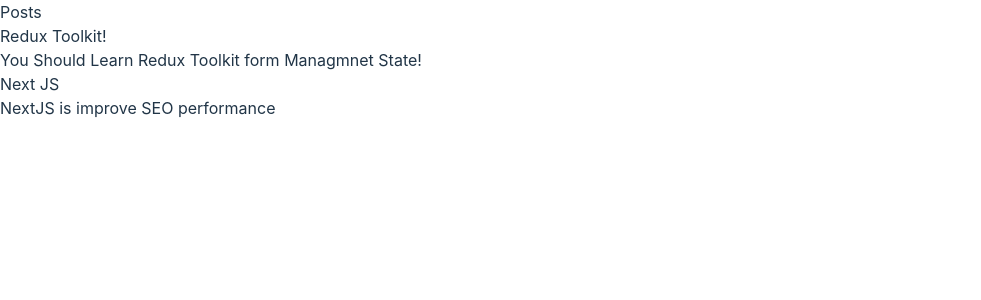
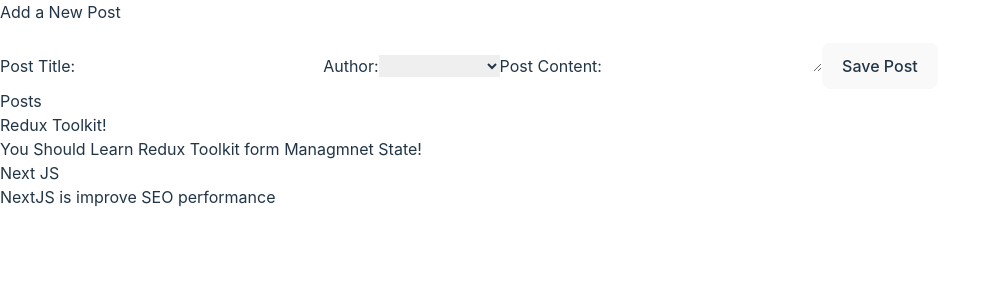
Before and after one commit to Omed0/Redux_Toolkit_template, a React app in the folder client/: page / in a window 1280 px wide. Shown: the top 300 px of the page, without its empty margins (0-981 px from the left). Built offline with nearby package versions, Linux system fonts and the light colour scheme; the HTML template or start-up script is replaced by a standard one.

Commit message:
add usersSclice and function prepar for specific data

```diff
--- a/client/src/app/store.js
+++ b/client/src/app/store.js
@@ -1,10 +1,12 @@
 import { configureStore } from "@reduxjs/toolkit";
 
 import postsReducer from '../features/posts/postsSlice'
+import usersSlice from "../features/users/usersSlice";
 
 
 export const store = configureStore({
     reducer: {
-        posts: postsReducer
+        posts: postsReducer,
+        users: usersSlice
     }
 })
--- a/client/src/features/posts/addPostForm.jsx
+++ b/client/src/features/posts/addPostForm.jsx
@@ -1,60 +1,78 @@
 import { useState } from "react";
-import { useDispatch } from "react-redux";
+import { useDispatch, useSelector } from "react-redux";
+import { postAdded } from "./postsSlice";
+import { selectAllUsers } from "../users/usersSlice";
 
-import { postAdded } from "./postsSlice";
+export default function addPostForm() {
 
-export default function AddPostForm() {
-    const dispatch = useDispatch()
-
-    const [postData, setPostData] = useState([
+    const dispatch = useDispatch();
+    const users = useSelector(selectAllUsers)
+    const [postData, setPostData] = useState(
         {
             title: '',
-            content: ''
+            content: '',
+            userId: '',
         }
-    ])
+    )
+
     const handleChange = (e) => {
         const { name, value } = e.target
         setPostData({
             ...postData,
             [name]: value
         })
-
+    }
     const onSavePostClicked = () => {
         if (postData) {
-                dispatch(
-                    postAdded(postData)
-                )
-                setPostData([{ title: '', content: '' }])
+            dispatch(postAdded(postData.title, postData.content, postData.userId))
+            setPostData({ title: '', content: '' })
         }
     }
 
+    const usersOptions = users.map(user => {
+        return (
+            <option key={user.id} value={user.id}>
+                {user.name}
+            </option>
+        )
+    })
+
+    const canSave = Boolean(postData.title) && Boolean(postData.content) && Boolean(postData.userId)
 
     return (
-            <section className="flex flex-col min-w-min max-w-md items-start p-4 gap-4">
+        <section className="flex flex-col min-w-[18rem] items-start p-4 gap-4">
             <h2 className="text-2xl">Add a New Post</h2>
             <form className="flex flex-col gap-4">
-                    <label htmlFor="postTitle">Post Title:</label>
+                <label htmlFor="title">Post Title:</label>
                 <input
-                        className="w-96 max-w-lg p-2 px-4 border-2 rounded-md border-white outline-none"
+                    className="w-96 p-2 px-4 border-2 rounded-md border-white outline-none"
                     type="text"
-                        id="postTitle"
-                        name="postTitle"
+                    id="title"
+                    name="title"
                     onChange={handleChange}
+                    value={postData.title}
                 />
-                    <label htmlFor="postContent">Content:</label>
+                <label htmlFor="postAuther">Author:</label>
+                <select value={postData.userId} name="userId" id="postAuther" onChange={handleChange} >
+                    <option value=""></option>
+                    {usersOptions}
+                </select>
+
+                <label htmlFor="content">Post Content:</label>
                 <textarea
-                        className="w-96 max-w-lg p-2 border-2 rounded-md border-white outline-none"
-                        id="postContent"
-                        name="postContent"
+                    className="w-96 p-2 border-2 rounded-md border-white outline-none resize-none"
+                    id="content"
+                    name="content"
                     onChange={handleChange}
+                    value={postData.content}
                 />
                 <button
                     className="border-2 border-white "
                     type="button"
                     onClick={onSavePostClicked}
+                    disabled={!canSave}
                 >Save Post</button>
             </form>
         </section>
     )
 }
-}
--- a/client/src/features/posts/postsSlice.js
+++ b/client/src/features/posts/postsSlice.js
@@ -1,4 +1,4 @@
-import { createSlice } from "@reduxjs/toolkit";
+import { createSlice, nanoid } from "@reduxjs/toolkit";
 
 const initialState = [
     { id: "1", title: "Redux Toolkit!", content: "You Should Learn Redux Toolkit form Managmnet State!" },
@@ -9,9 +9,21 @@
     name: "posts",
     initialState,
     reducers: {
-        postAdded(state, action) {
-            state.push(action.payload)
-        }
+        postAdded: {
+            reducer(state, action) {
+                state.push(action.payload)
+            },
+            prepare(title, content, userId) {
+                return {
+                    payload: {
+                        id: nanoid(),
+                        title,
+                        content,
+                        userId
+                    }
+                }
+            }
+        },
     }
 })
 
--- /dev/null
+++ b/client/src/features/users/usersSlice.js
@@ -0,0 +1,17 @@
+import { createSlice } from "@reduxjs/toolkit";
+
+const initialState = [
+    { id: "1", name: "Omed Akram" },
+    { id: "2", name: "Mira Cop" },
+    { id: "3", name: "Qala Guzhula" },
+]
+
+const usersSlice = createSlice({
+    name: "users",
+    initialState,
+    reducers: {}
+})
+
+export const selectAllUsers = (state) => state.users;
+
+export default usersSlice.reducer
```
Lines whose indentation alone changed are shown as unchanged.
